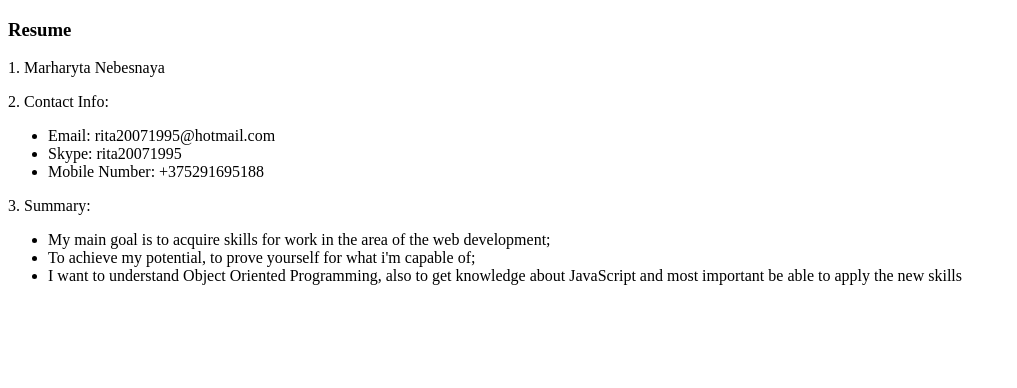
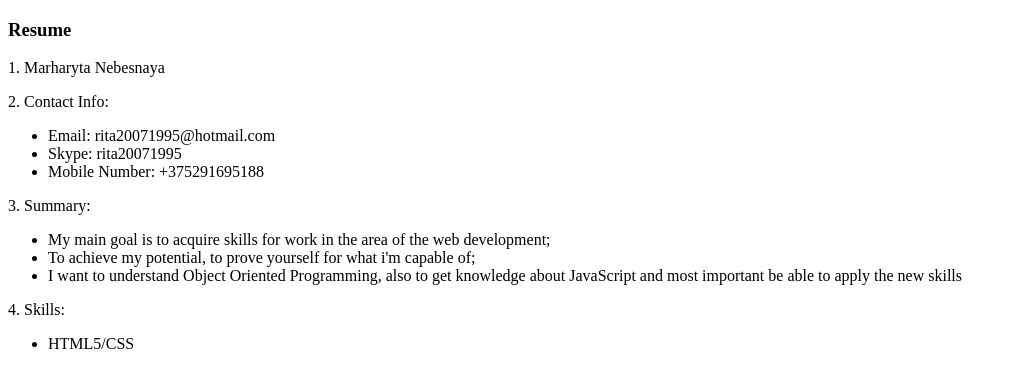
Before and after one commit to ritaheav/rsschool-cv, a plain HTML site: page index.html in a window 1280 px wide. Shown: the whole page, without its empty margins (0-1017 px from the left). Drawn offline with Linux system fonts and the light colour scheme.

Commit message:
docs: add skill html

```diff
--- a/index.html
+++ b/index.html
@@ -25,6 +25,11 @@
                 <li>I want to understand Object Oriented Programming, also to get knowledge about JavaScript and most important be able to apply the new skills </li>
             </ul>
         </p>
+        <p>4. Skills:
+            <ul>
+                <li>HTML5/CSS</li>
+            </ul>
+        </p>
     </main>
 </body>
 </html>
```
Lines whose indentation alone changed are shown as unchanged.
